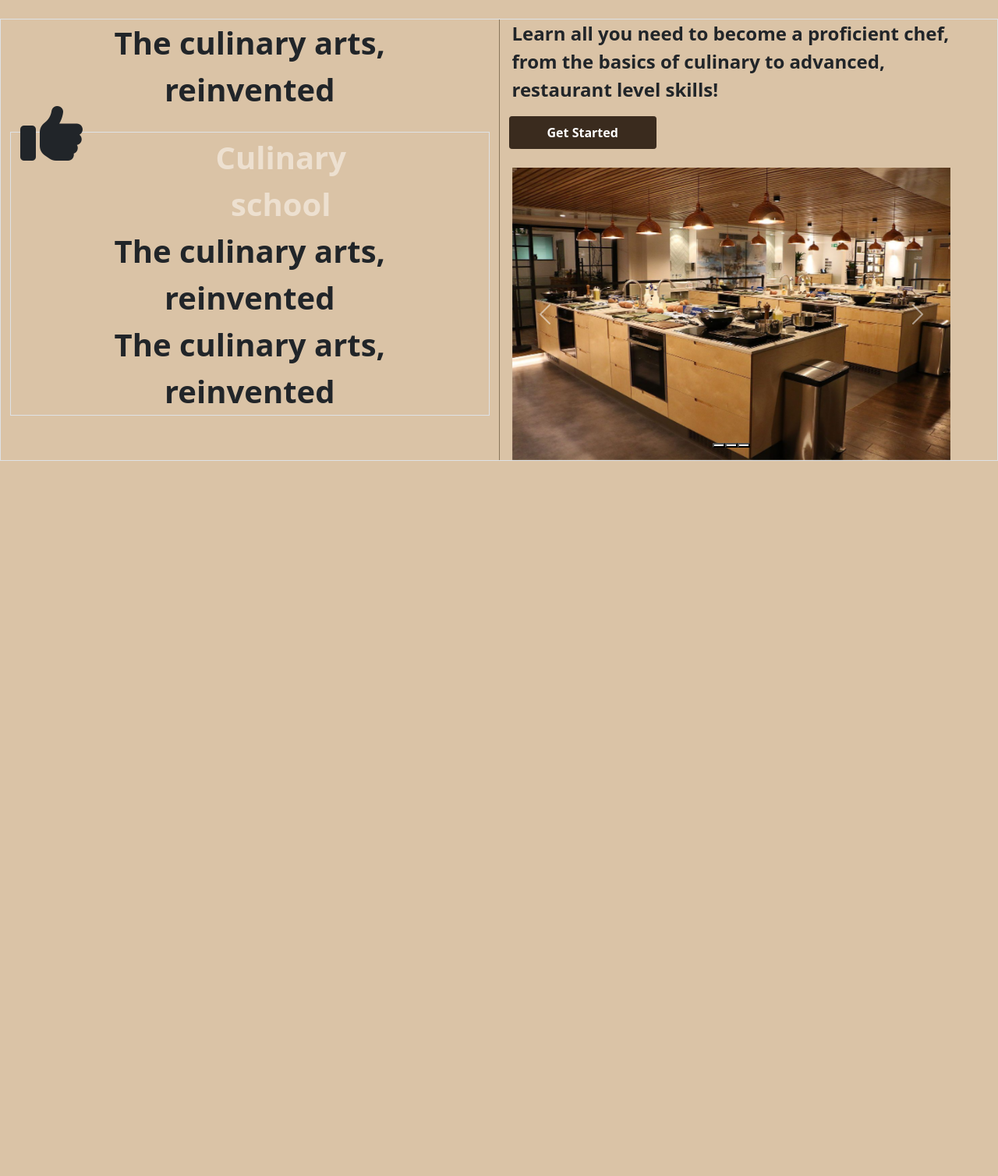
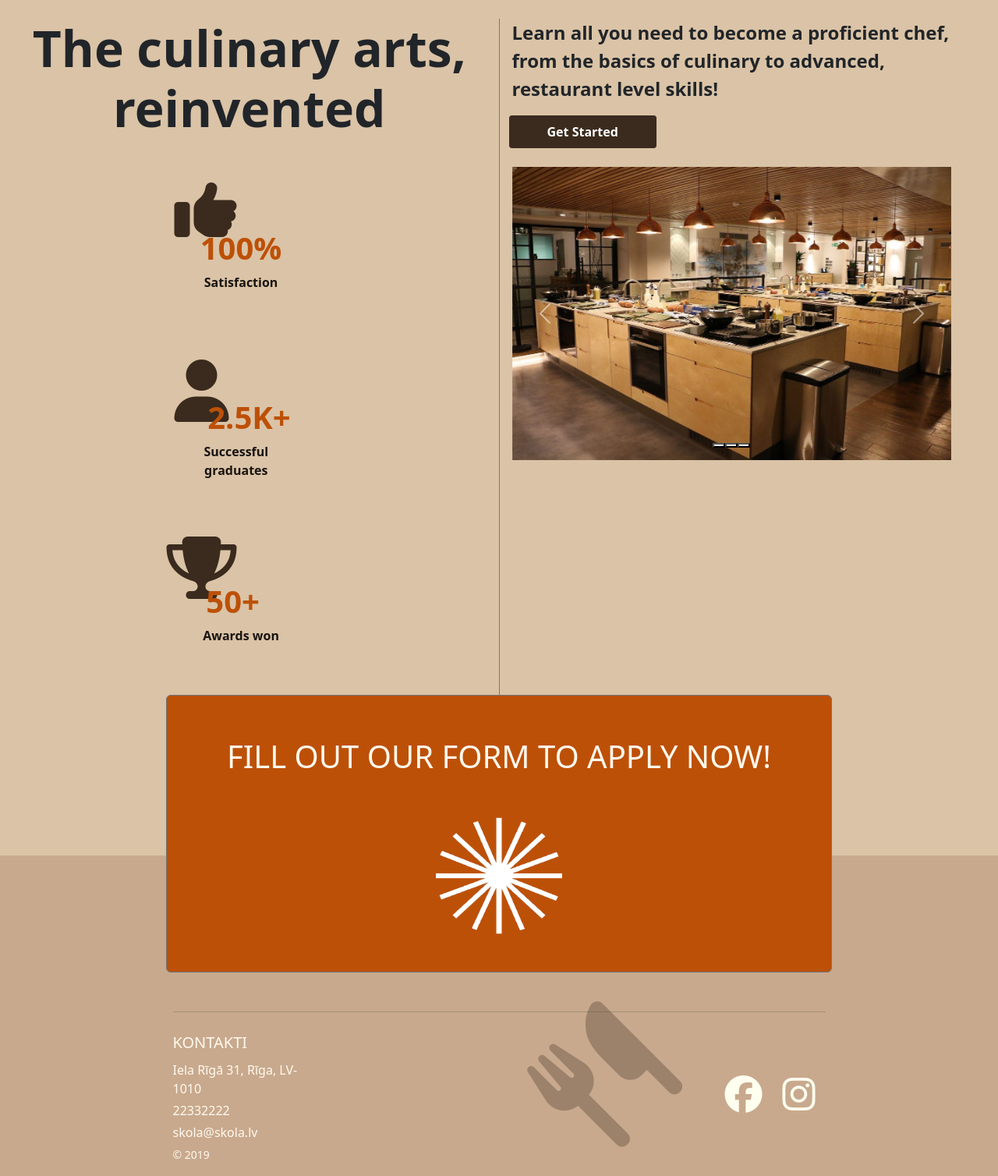
Before and after one commit to aliiseG/php-darbs, a PHP site: page / in a window 1280 px wide. Shown: the part 95-1603 px from the top of the page at 78% size. Before the commit the page ends 686 px from the top, so only its background shows below. Run offline with PHP 8.4, Linux system fonts and the light colour scheme; some libraries are stand-ins or nearby versions.

Commit message:
First page kinda done, only middle left column needs to adjust better to sizes

```diff
--- a/index.php
+++ b/index.php
@@ -19,7 +19,7 @@
 <nav class="navbar navbar-expand-lg navbar-dark mt-2" style="background-color: #18130F; color:#FFFAEE">
     <div class="container-fluid">
         <a class="navbar-brand m-lg- mx-sm-3" href="#">
-        <img src="brand_logo.png" class="logo" alt="Logo" width="35" height="24" class="d-inline-block align-text-top">
+        <img src="brand_logo.png" class="brandlogo" alt="Logo" width="35" height="24" class="d-inline-block align-text-top">
             <div class="d-inline-block align-text-top">Culinary <br> school</div></a>
         <button class="navbar-toggler" type="button" data-bs-toggle="collapse" data-bs-target="#navbarSupportedContent" aria-controls="navbarSupportedContent" aria-expanded="false" aria-label="Toggle navigation">
             <span class="navbar-toggler-icon"></span>
@@ -41,25 +41,51 @@
                 <li class="nav-item mx-3 px-3">
                     <a class="nav-link" href="#">Contacts</a>
                 </li>
-                <button class="btn btn-primary2 px-5" type="log-in-link">Log-in</button>
+                <button class="btn btn-primary2 px-5" type="loginlink">Log-in</button>
             </ul>
         </div>
     </div>
 </nav>
 <!--Main body dala ar divam kolonnam-->
-<div class = "container-fluid border mt-4">
+<div class = "container-fluid  mt-4 mb-0">
     <div class="row justify-content-center">
 <!--        pirma kolonna-->
-        <div class="col-md text-center fs-1 fw-bold">The culinary arts,<br> reinvented
+        <div class="col-md text-center fs-1 fw-bold"><h1 class="fw-bold mb-5 display-3">The culinary arts,<br> reinvented</h1>
 <!--            vertikala "tabula" ieks pirmas kolonnas-->
-            <div class = "container border mt-4">
-                <div class="col fs-1 fw-bold ">
-                    <i class="fa-solid fa-thumbs-up fa-2xl fa-pull-left" style="--fa-pull-margin: 10px 50px 20px 0;" alt="thumbs-up"></i>
-                    <a class="navbar-brand m-lg- mx-sm-3" href="#">
-                        <div class="d-inline-block align-text-top">Culinary <br> school</div></a>
+            <div class = "container mt-5">
+                <div class="row justify-content-md-center my-5">
+                <div class="col-lg-5 fw-bold">
+                    <div class="row">
+                        <div class="col-md-1">
+                    <i class="fa-solid fa-thumbs-up fa-2xl"  style="vertical-align:middle; margin-top: 20px; margin-left: 20px; color:#3A2B1E;" alt="thumbs-up"></i>
+                        </div>
+                        <div class="col-md-11"><p style="color:#BD5007; margin:2px 2px 2px 2px">100%</p><p class = "mt-0" style="color:#18130F; font-size: medium;">Satisfaction</p></div>
+                    </div>
                 </div>
-                <div class="col text-center fs-1 fw-bold">The culinary arts,<br> reinvented</div>
-                <div class="col text-center fs-1 fw-bold">The culinary arts,<br> reinvented</div>
+
+                </div>
+                <div class="row justify-content-md-center my-5">
+                    <div class="col-lg-5 fw-bold ">
+                        <div class="row">
+                            <div class="col-md-1">
+                                <i class="fa-solid fa-user fa-2xl"  style="vertical-align:middle; margin-top: 60px; margin-left: 20px; color:#3A2B1E;" alt="thumbs-up"></i>
+                            </div>
+                            <div class="col-md-11"><p style="color:#BD5007; margin:2px 2px 2px 2px">&nbsp;&nbsp;2.5K+</p><p class = "mt-0" style="color:#18130F; font-size: medium; ">Successful&nbsp;&nbsp;&nbsp;<br>&nbsp;graduates&nbsp;&nbsp;&nbsp;&nbsp;</p></div>
+                        </div>
+                    </div>
+
+                </div>
+                <div class="row justify-content-md-center my-5">
+                    <div class="col-lg-5 fw-bold ">
+                        <div class="row">
+                            <div class="col-md-1">
+                                <i class="fa-solid fa-trophy fa-2xl"  style="vertical-align:middle; margin-top: 30px; margin-left: 10px; color:#3A2B1E;" alt="thumbs-up"></i>
+                            </div>
+                            <div class="col-md-11"><p style="color:#BD5007; margin:2px 2px 2px 2px">50+&nbsp;&nbsp;</p><p class = "mt-0" style="color:#18130F; font-size: medium;">&nbsp;&nbsp;&nbsp;&nbsp;Awards&nbsp;won&nbsp;&nbsp;&nbsp;&nbsp;</p></div>
+                        </div>
+                    </div>
+
+                </div>
             </div>
         </div>
 <!--        otra kolonna-->
@@ -88,7 +114,7 @@
                             aria-label="Slide 3"
                     ></button>
                 </div>
-                <div class="carousel-inner">
+                <div class="carousel-inner mb-5">
                     <div class="carousel-item active">
                         <img src="kitchen-empty.jpeg" class="d-block w-100" alt="Wild Landscape"/>
                     </div>
@@ -111,6 +137,46 @@
         </div>
 
     </div>
+<div class = "row justify-content-center">
+<div class="col-8 text-center fs-1 border border-secondary rounded m-auto" style="background-color: #BD5007; color:#FFFAEE; z-index: 2;">
+    <p class = "my-5">FILL OUT OUR FORM TO APPLY NOW!</p>
+    <a href="#">
+        <img src="brand_logo.png" class="logo mb-5" alt="form-logo" width="230" height="150" class="d-inline-block align-text-top">
+    </a>
+</div>
+    <div class="col-12 text-center fs-1" style="margin-top:-150px; height:200px;background-color:#C8A98D; z-index: auto  ">
+        ejhrkujh
+    </div>
+    <div class="mb-0" style="background-color:#C8A98D; ">
+        <div class="container" >
+            <div class="col-9 m-auto border-top border-dark" style="--bs-border-opacity: .2;">
+                <div class="row">
+                    <div class="col-sm " style="color:#FFF9EE">
+                        <p class="mb-2 mt-4 fs-5">KONTAKTI</p>
+                        <p class="my-1">Iela Rīgā 31, Rīga, LV-1010</p>
+                        <p class="my-1">22332222</p>
+                        <p class="my-1">skola@skola.lv</p>
+                        <p class="copyright">
+                            <small>&copy; 2019</small>
+                        </p>
+                    </div>
+                    <div class="col-sm ">
+
+                    </div>
+                    <div class="col-sm ">
+                        <i class="fa-solid fa-utensils fa-rotate-by fa-10x fa-pull-right mt-2 mb-0" style="--fa-rotate-angle: -45deg; color:#3A2B1E; opacity: 0.3;"></i>
+                    </div>
+                    <div class="col-md-3  d-flex align-items-center justify-content-end">
+                        <a class="btn " href="#"><i class="fa-brands fa-facebook fa-3x" style="color:#FFFFEF"></i></a>
+                        <a class="btn " href="#"><i class="fa-brands fa-instagram fa-3x" style="color:#FFFFEF"></i></a>
+                    </div>
+                </div>
+            </div>
+        </div>
+    </div>
+</div>
+
+
 </div>
 
 </body>
--- a/styles.css
+++ b/styles.css
@@ -47,3 +47,14 @@ body{
 .left-line{
     border-left: solid rgba(58,43,18,0.5) 1px;
 }
+.icon {
+    vertical-align: middle;
+    font-size: 40px;
+}
+.container2 {
+    border: 1px solid #666;
+    border-radius: 6px;
+    display: block;
+    margin: 40px;
+    padding: 10px;
+}
```
